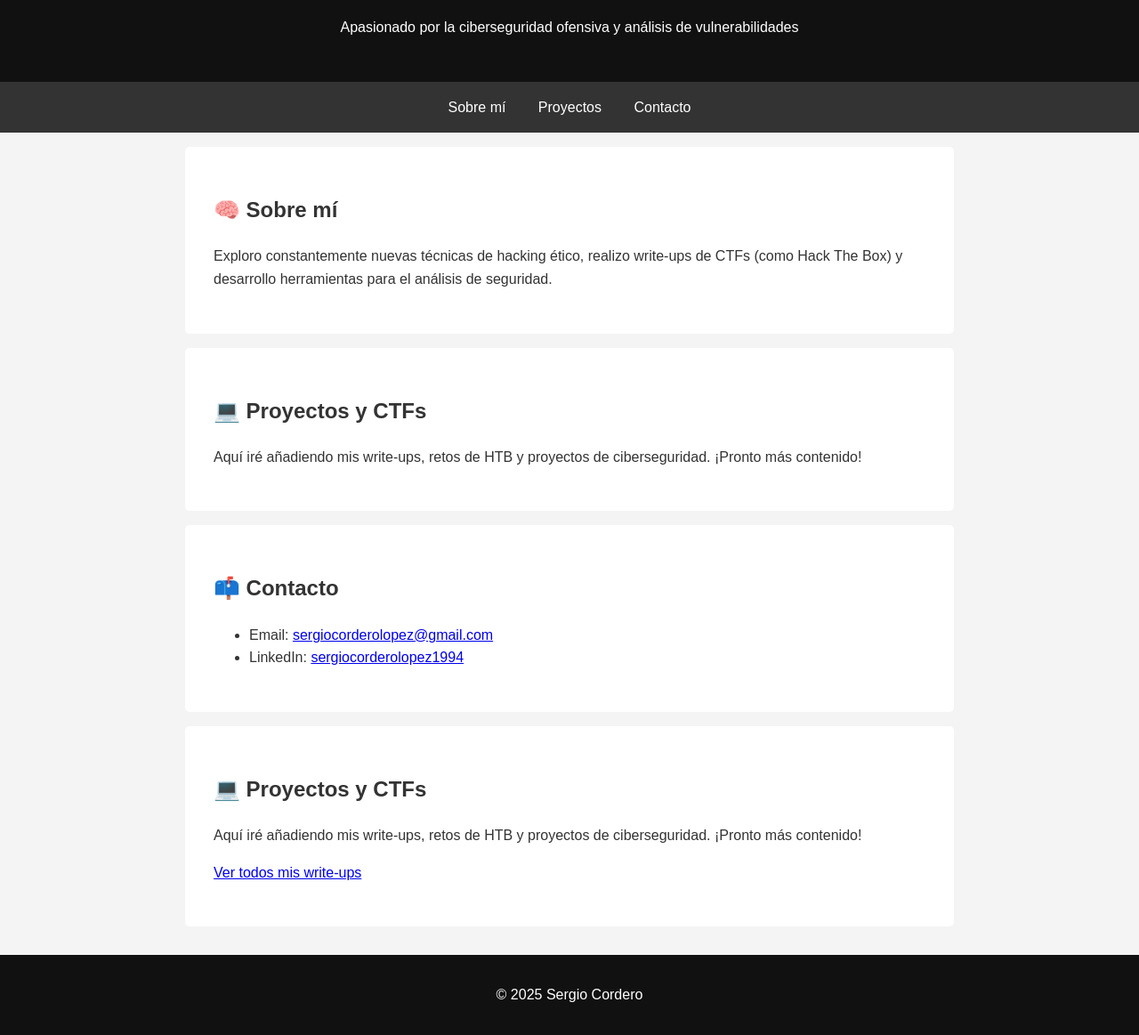
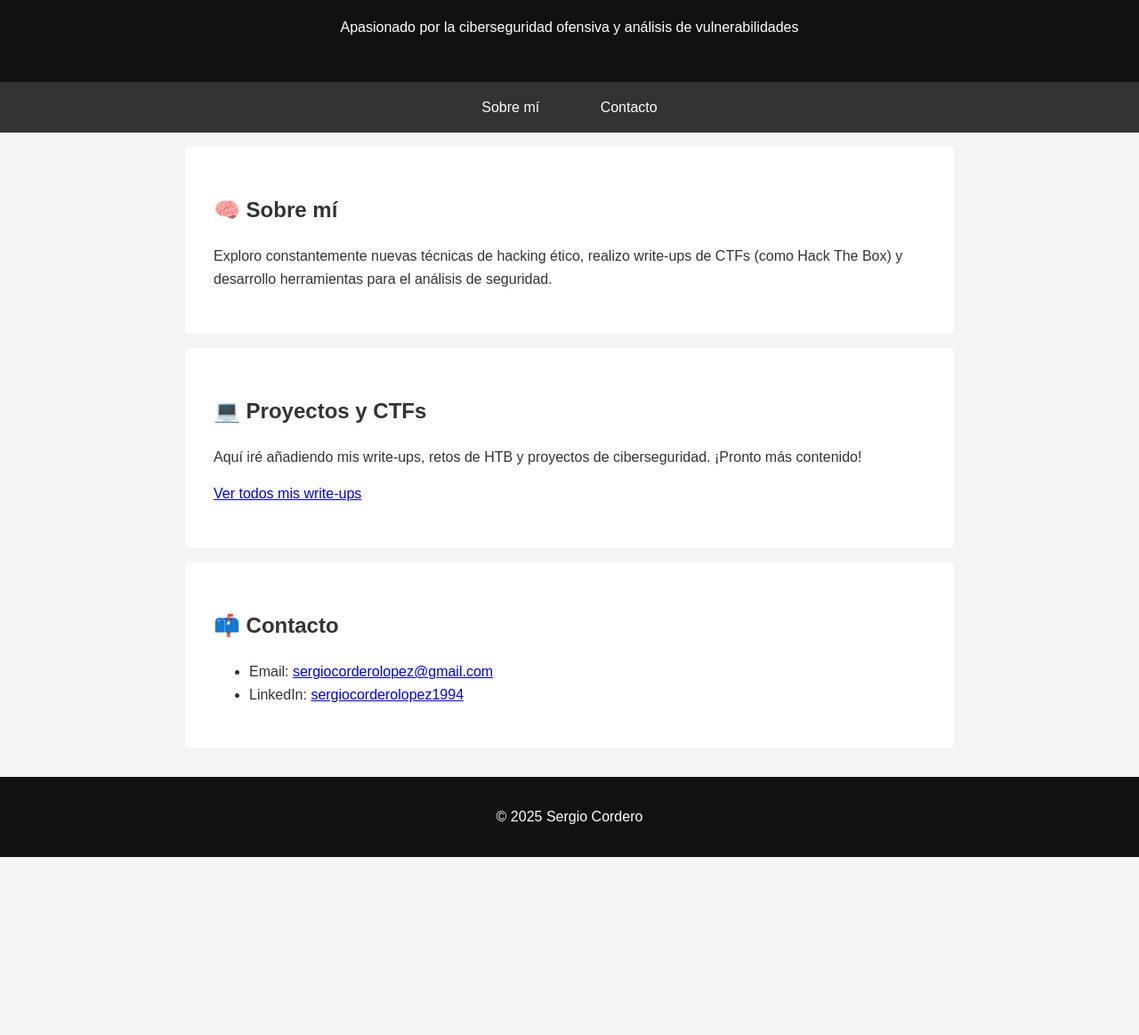
Before and after one commit to sergiocordero94/sergiocordero94.github.io, a plain HTML site: page index.html in a window 1280 px wide. Shown: the part 108-1271 px from the top of the page at 89% size. After the commit the page ends 1071 px from the top, so only its background shows below. Drawn offline with Linux system fonts and the light colour scheme.

Commit message:
Update index.html

```diff
--- a/index.html
+++ b/index.html
@@ -15,7 +15,7 @@
 
   <nav>
     <a href="#sobre-mi">Sobre mí</a>
-    <a href="#proyectos">Proyectos</a>
+    <a href="#proyectos" target="sergiocordero94.github.io/writeups"/a>
     <a href="#contacto">Contacto</a>
   </nav>
 
@@ -27,6 +27,7 @@
   <section id="proyectos">
     <h2>💻 Proyectos y CTFs</h2>
     <p>Aquí iré añadiendo mis write-ups, retos de HTB y proyectos de ciberseguridad. ¡Pronto más contenido!</p>
+    <p><a href="writeups/" target="_blank">Ver todos mis write-ups</a></p>
   </section>
 
   <section id="contacto">
@@ -37,14 +38,6 @@
     </ul>
   </section>
 
-  <section id="proyectos">
-  <h2>💻 Proyectos y CTFs</h2>
-
-  <p>Aquí iré añadiendo mis write-ups, retos de HTB y proyectos de ciberseguridad. ¡Pronto más contenido!</p>
-
-  <p><a href="writeups/" target="_blank">Ver todos mis write-ups</a></p>
-</section>
-
   <footer>
     <p>&copy; 2025 Sergio Cordero</p>
   </footer>
```
